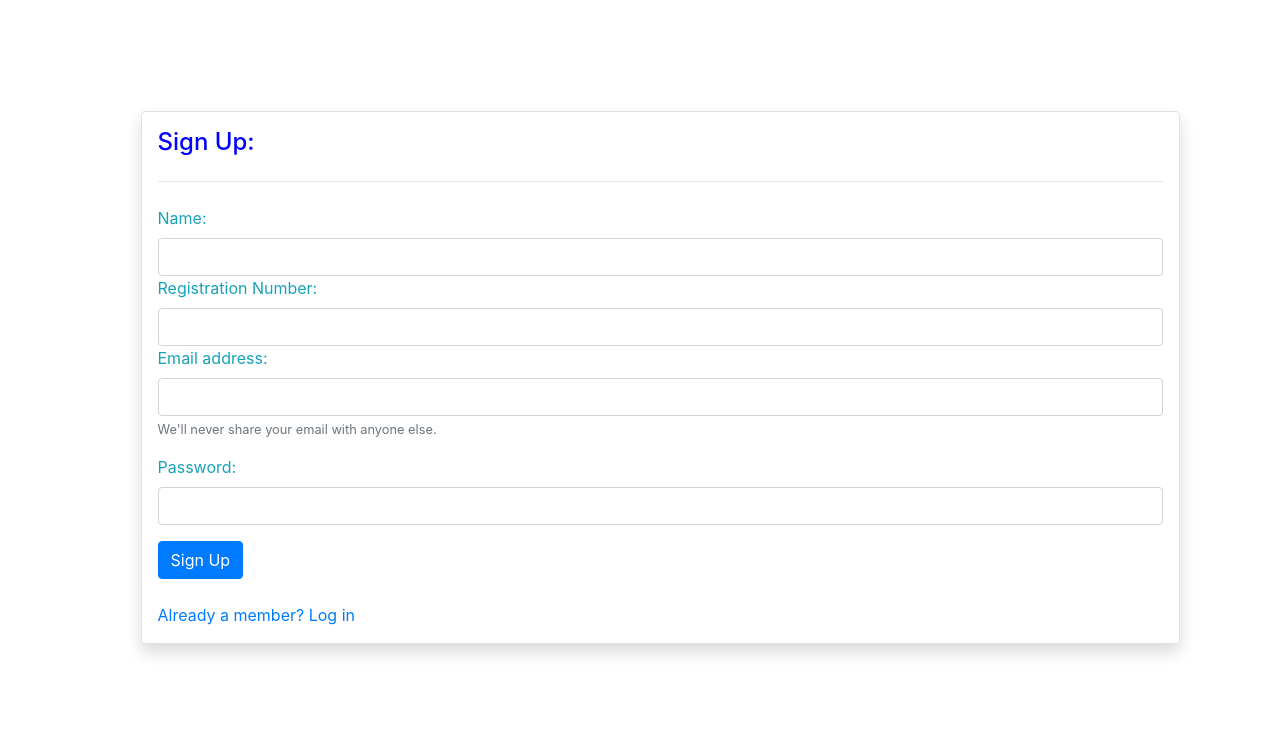
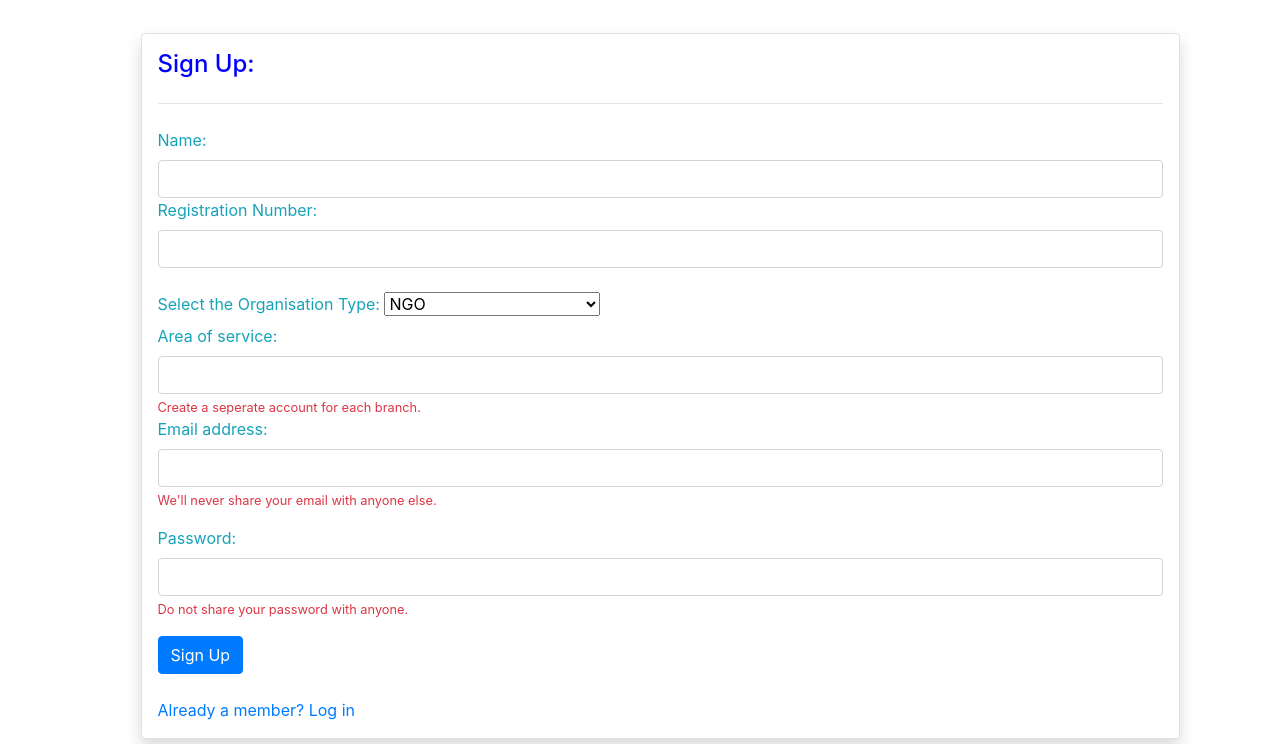
Before and after one commit to nik9hil/Sahyog, a Django app: page /signup/ in a window 1280 px wide. Shown: the part 56-800 px from the top of the page. Run offline with Django 3.2, Linux system fonts and the light colour scheme; some libraries are stand-ins or nearby versions.

Commit message:
Sign Up updated

```diff
--- a/SAHYOG/authentication/templates/authentication/signup.html
+++ b/SAHYOG/authentication/templates/authentication/signup.html
@@ -6,7 +6,7 @@
     </div>
   {% endif %}
   <div class="container">
-    <div class="col-md-12" style="padding-top: 10%;padding-left: 5%">
+    <div class="col-md-12" style="padding-top: 3%;padding-left: 5%">
       <div class="card border shadow mx-sm-10 p-3">
         <h4 style="color:blue">Sign Up:</h4><hr>
         <div class="text-info text mt-2">
@@ -16,14 +16,25 @@
                 <label for="exampleInputEmail1">Name:</label>
                 <input type="" class="form-control" id="exampleInputEmail1" aria-describedby="emailHelp" name="name">
                 <label for="exampleInputEmail1">Registration Number:</label>
-                <input type="" class="form-control" id="exampleInputEmail1" aria-describedby="emailHelp" name="regnumber">
+                <input type="" class="form-control" id="exampleInputEmail1" aria-describedby="emailHelp" name="regnumber"><br>
+                <label style="">Select the Organisation Type:</label>
+                <select class="selectpicker" data-style="btn-info" name="organisation">
+                  <option>NGO</option>
+                  <option>Government Organisation</option>
+                  <option>Vets</option>
+                  <option>Ambulance</option>
+                </select><br>
+                <label for="exampleInputEmail1">Area of service:</label>
+                <input type="" class="form-control" id="exampleInputEmail1" aria-describedby="serviceHelp" name="service">
+                <small id="serviceHelp" class="form-text text-danger">Create a seperate account for each branch.</small>
                 <label for="exampleInputEmail1">Email address:</label>
                 <input type="email" class="form-control" id="exampleInputEmail1" aria-describedby="emailHelp" name="email">
-                <small id="emailHelp" class="form-text text-muted">We'll never share your email with anyone else.</small>
+                <small id="emailHelp" class="form-text text-danger">We'll never share your email with anyone else.</small>
               </div>
               <div class="form-group">
                 <label for="exampleInputPassword1">Password:</label>
-                <input type="password" class="form-control" id="exampleInputPassword1" name="password">
+                <input type="password" class="form-control" id="exampleInputPassword1" aria-describedby="passwordHelp" name="password">
+                <small id="passwordHelp" class="form-text text-danger">Do not share your password with anyone.</small>
               </div>
               <button type="submit" class="btn btn-primary">Sign Up</button>
             </form><br>
--- a/SAHYOG/authentication/views.py
+++ b/SAHYOG/authentication/views.py
@@ -64,6 +64,8 @@ def signup(request):
 def postsignup(request):
 	name = request.POST.get('name')
 	regnumber = request.POST.get('regnumber')
+	organisation = request.POST.get('organisation')
+	service = request.POST.get('service')
 	email = request.POST.get('email')
 	password = request.POST.get('password')
 	try:
@@ -76,13 +78,17 @@ def postsignup(request):
 		return render(request,'authentication/signup.html',context)
 	uid = user['localId']
 	message = "Account created successfully."
+	success = True
 	data = {
 		'name':name,
 		'regnumber' : regnumber,
+		'organisation' : organisation,
+		'service' : service,
 		'status':'1'
 	}
 	context = {
-		'message' : message
+		'message' : message,
+		'success' : success
 	}
 	database.child('users').child(uid).child('details').set(data)
 	return render(request,'authentication/login.html',context)
```
Also changed, not shown: SAHYOG/authentication/templates/authentication/login.html (+10 -4 lines), SAHYOG/db.sqlite3.
